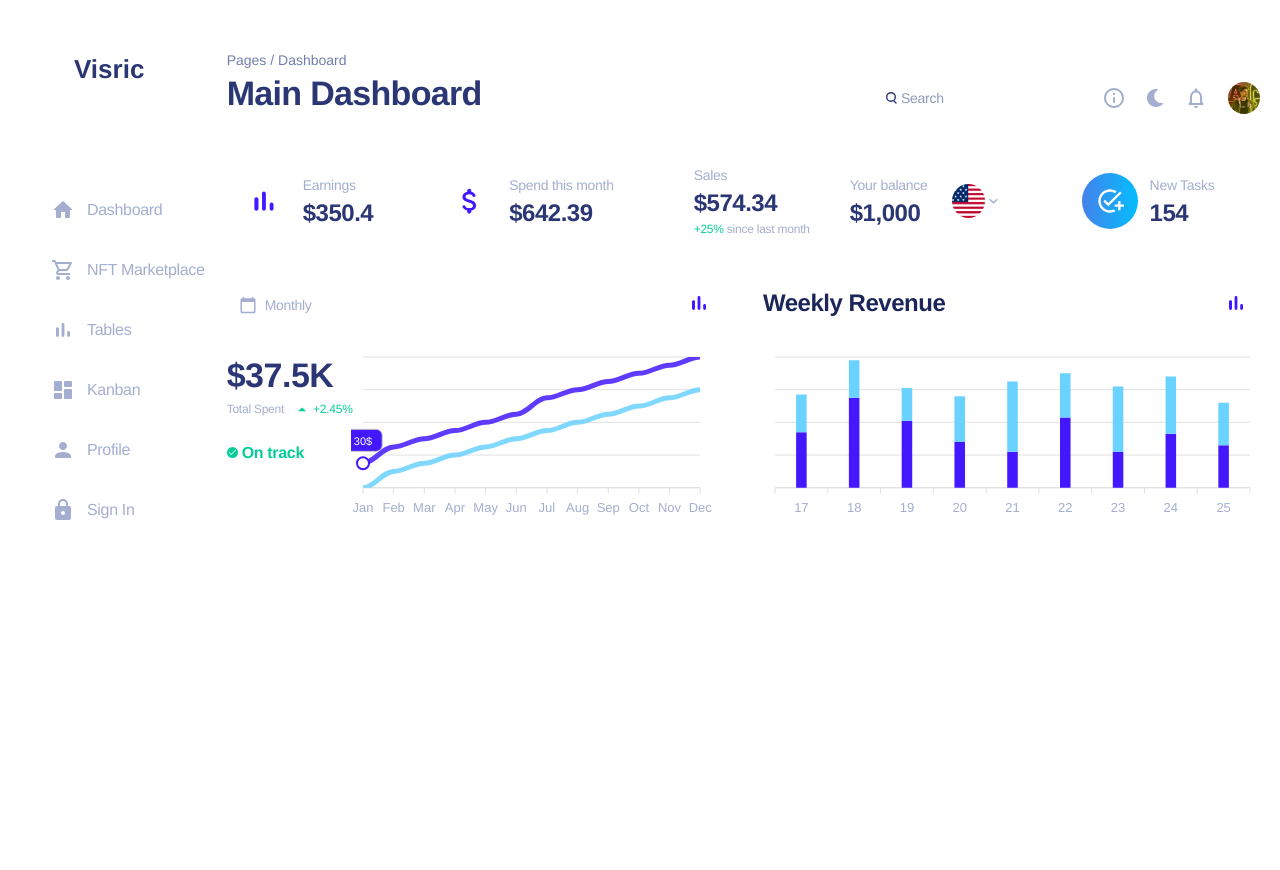
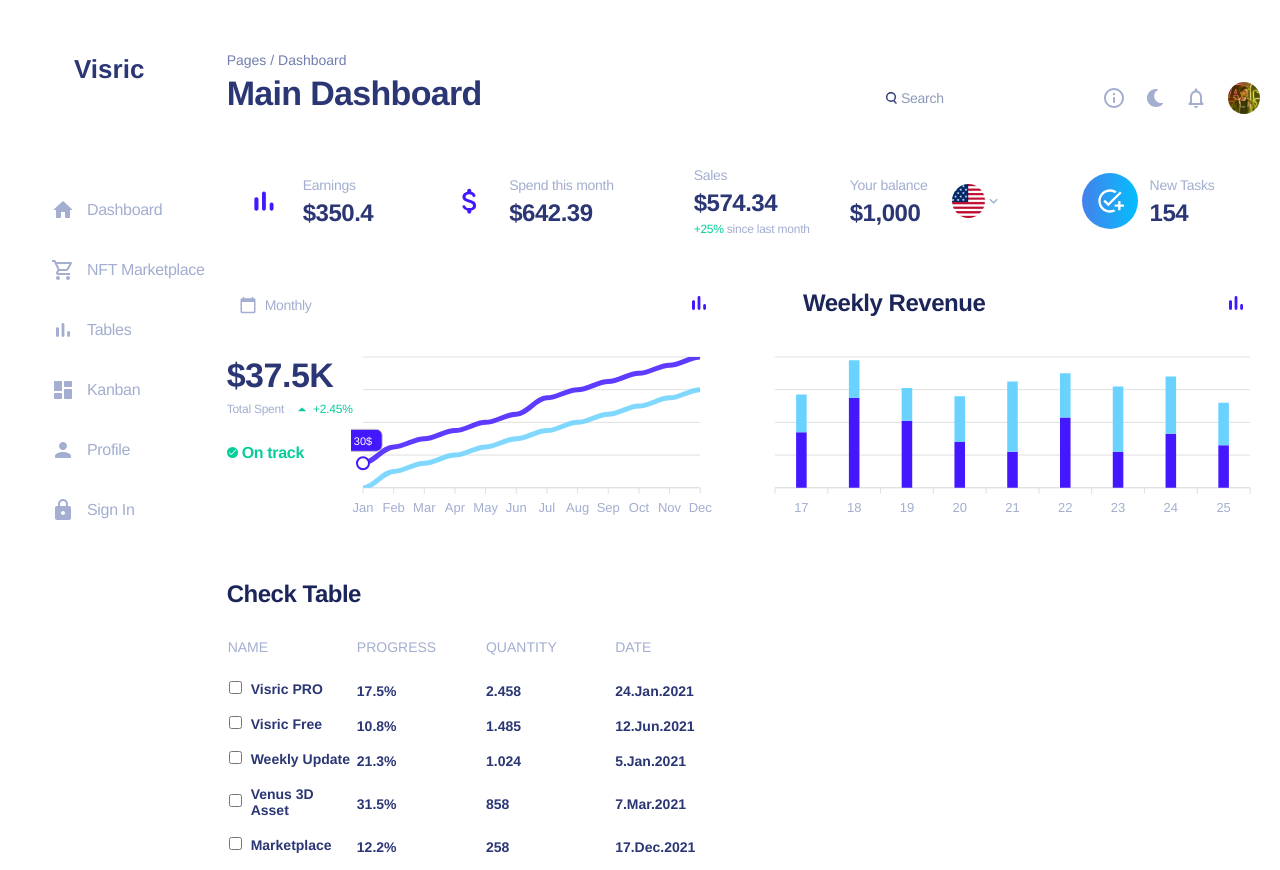
Before and after one commit to willzxone/ReactJs-Dashboard, a React (Vite) app: page / in a window 1280 px wide. Shown: the top 870 px of the page. Before the commit the page ends 800 px from the top, so only its background shows below. Built offline with nearby package versions, Linux system fonts and the light colour scheme.

Commit message:
Check Table -Added

```diff
--- /dev/null
+++ b/src/data/checktable/checkTableData.js
@@ -0,0 +1,32 @@
+export const checkTableData = [
+  {
+    name: "Visric PRO",
+    progress: 17.5,
+    quantity: 2.458,
+    date: "24.Jan.2021",
+  },
+  {
+    name: "Visric Free",
+    progress: 10.8,
+    quantity: 1.485,
+    date: "12.Jun.2021",
+  },
+  {
+    name: "Weekly Update",
+    progress: 21.3,
+    quantity: 1.024,
+    date: "5.Jan.2021",
+  },
+  {
+    name: "Venus 3D Asset",
+    progress: 31.5,
+    quantity: 858,
+    date: "7.Mar.2021",
+  },
+  {
+    name: "Marketplace",
+    progress: 12.2,
+    quantity: 258,
+    date: "17.Dec.2021",
+  },
+];
--- a/src/features/Dashboard/index.jsx
+++ b/src/features/Dashboard/index.jsx
@@ -1,12 +1,14 @@
 import { Header } from "../../layouts/Header";
 import { FinancialOverview } from "./financialOverview";
 import { RevenueOverview } from "./revenueOverview";
+import { TrafficOverview } from "./trafficOverview";
 export const Dashboard = () => {
   return (
     <div className="flex flex-col w-5/6 grow-0">
       <Header />
       <FinancialOverview />
       <RevenueOverview />
+      <TrafficOverview />
     </div>
   );
 };
--- a/src/features/Dashboard/revenueOverview/barChartOverview.jsx
+++ b/src/features/Dashboard/revenueOverview/barChartOverview.jsx
@@ -5,7 +5,7 @@ export const BarChartOverView = () => {
   return (
     <div className="w-1/2">
       <div className="flex justify-between items-center">
-        <h3 className="[font-family:'DM_Sans-Bold',Helvetica] font-bold text-[#1b2559] text-[24px] tracking-[-0.48px] leading-[24px] whitespace-nowrap">
+        <h3 className="[font-family:'DM_Sans-Bold',Helvetica] font-bold text-[#1b2559] text-[24px] tracking-[-0.48px] leading-[24px] whitespace-nowrap ml-10">
           Weekly Revenue
         </h3>
         <img src={barChartIcon} className="float-right p-3" />
--- /dev/null
+++ b/src/features/Dashboard/trafficOverview/checkTable.jsx
@@ -0,0 +1,51 @@
+import { checkTableData } from "../../../data/checktable/checkTableData";
+export const CheckTable = () => {
+  return (
+    <div className="flex flex-col gap-8 mt-10">
+      <h3 className="[font-family:'DM_Sans-Bold',Helvetica] font-bold text-[#1b2559] text-[24px] tracking-[-0.48px] leading-[24px] whitespace-nowrap">
+        Check Table
+      </h3>
+
+      <table className="table-fixed w-1/2">
+        <thead className="text-left">
+          <tr className="[font-family:'DM_Sans-Medium',Helvetica] text-[#a3aed0] text-[14px]">
+            <th className="font-thin pb-6">NAME</th>
+            <th className="font-thin pb-6">PROGRESS</th>
+            <th className="font-thin pb-6">QUANTITY</th>
+            <th className="font-thin pb-6">DATE</th>
+          </tr>
+        </thead>
+        <tbody className="[font-family:'DM_Sans-Bold',Helvetica] font-semibold text-[#2b3674] text-[14px]">
+          {checkTableData.map((item, index) => (
+            <tr key={index}>
+              <td className="pb-4 [font-family:'DM_Sans-Bold',Helvetica] font-semibold text-[#2b3674] text-[14px]">
+                <td className="pr-2">
+                  <input
+                    id={`${item.name}` + index}
+                    name={item.name}
+                    type="checkbox"
+                    className="accent-[#4318FF] ring-white border-[#A3AED0] outline-cyan-50"
+                  />
+                </td>
+                <td>
+                  <label htmlFor={`${item.name}` + index}>{item.name}</label>
+                </td>
+              </td>
+              <td className="pb-3">
+                <label htmlFor={`${item.name}` + index}>
+                  {item.progress + "%"}
+                </label>
+              </td>
+              <td className="pb-3">
+                <label htmlFor={`${item.name}` + index}>{item.quantity}</label>
+              </td>
+              <td className="pb-3">
+                <label htmlFor={`${item.name}` + index}>{item.date}</label>
+              </td>
+            </tr>
+          ))}
+        </tbody>
+      </table>
+    </div>
+  );
+};
--- /dev/null
+++ b/src/features/Dashboard/trafficOverview/index.jsx
@@ -0,0 +1,9 @@
+import { CheckTable } from "./checkTable";
+
+export const TrafficOverview = () => {
+  return (
+    <div className="flex">
+      <CheckTable />
+    </div>
+  );
+};
```
Also changed, not shown: src/features/Dashboard/financialOverview/index.jsx (renamed from src/features/Dashboard/financialOverview.jsx, +7 -7 lines), src/features/Dashboard/trafficOverview/dailyTrafficChart.jsx (added), src/features/Dashboard/trafficOverview/filesChart.jsx (added).
